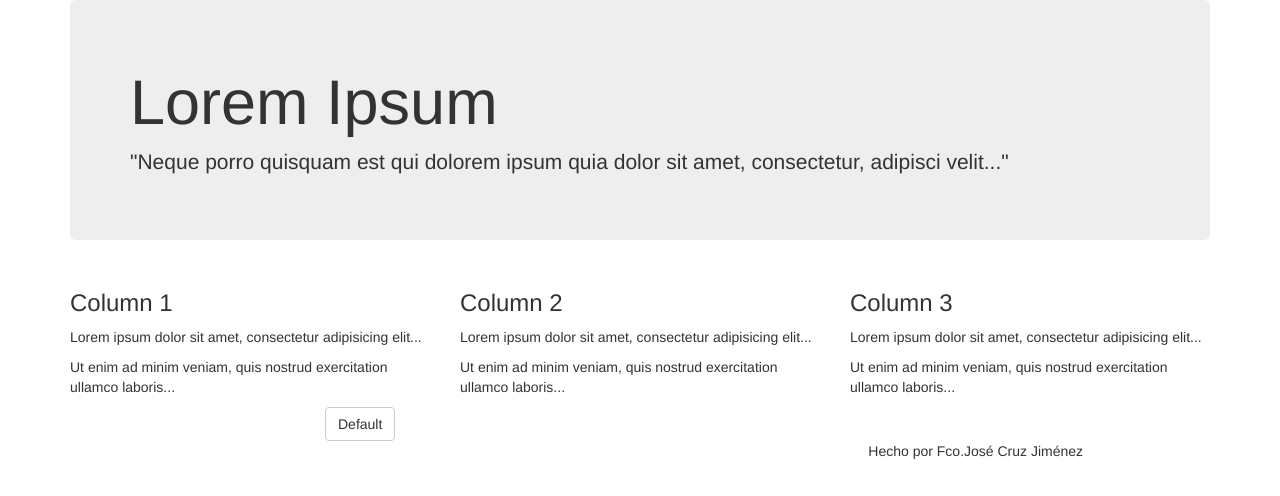
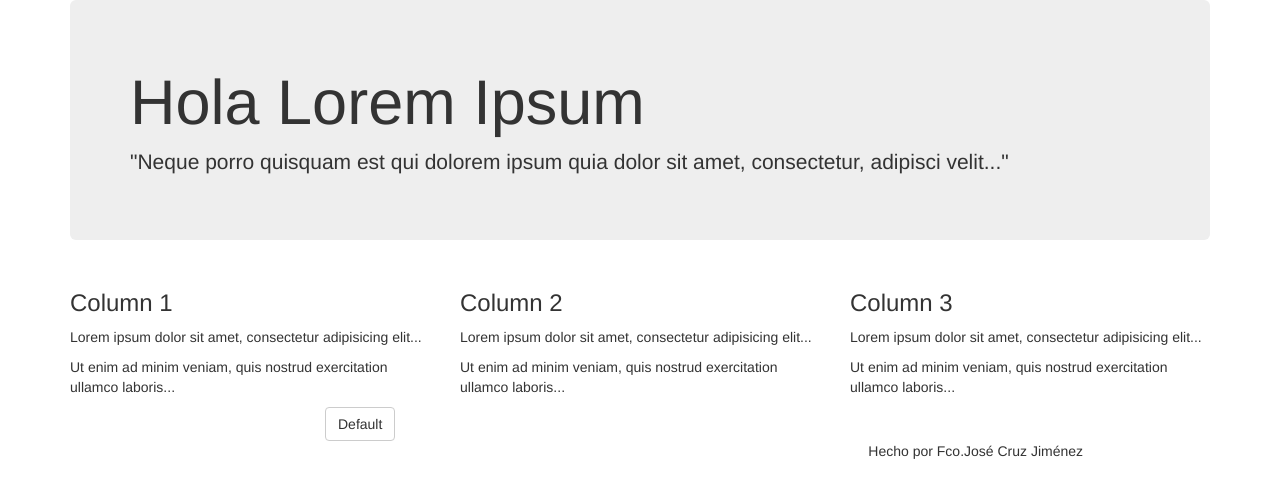
Before and after one commit to franmeister/gameapp, a plain HTML site: page index.html in a window 1280 px wide. Drawn offline with Linux system fonts and the light colour scheme.

Commit message:
he modificado el titulo

```diff
--- a/index.html
+++ b/index.html
@@ -12,7 +12,7 @@
 <body>
 	<div class="container">
 	  <div class="jumbotron">
-		<h1>Lorem Ipsum</h1>
+		<h1>Hola Lorem Ipsum</h1>
 	    <p>"Neque porro quisquam est qui dolorem ipsum quia dolor sit amet, consectetur, adipisci velit..."</p>
 	  </div>
 	  <div class="row">
```
